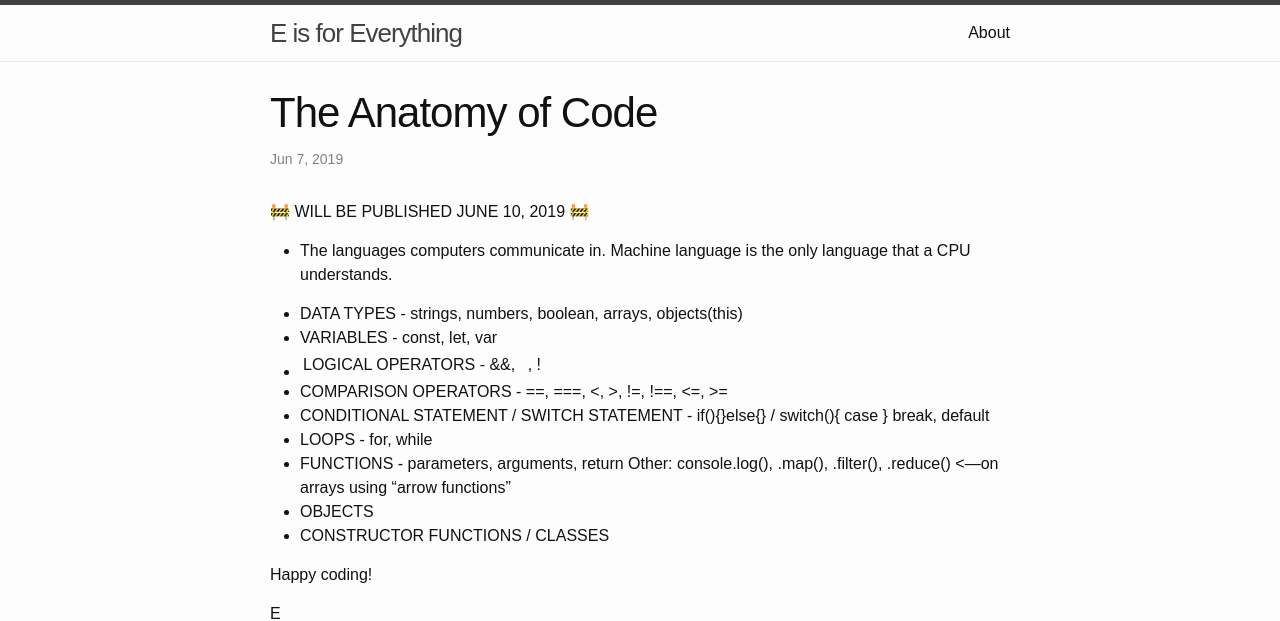
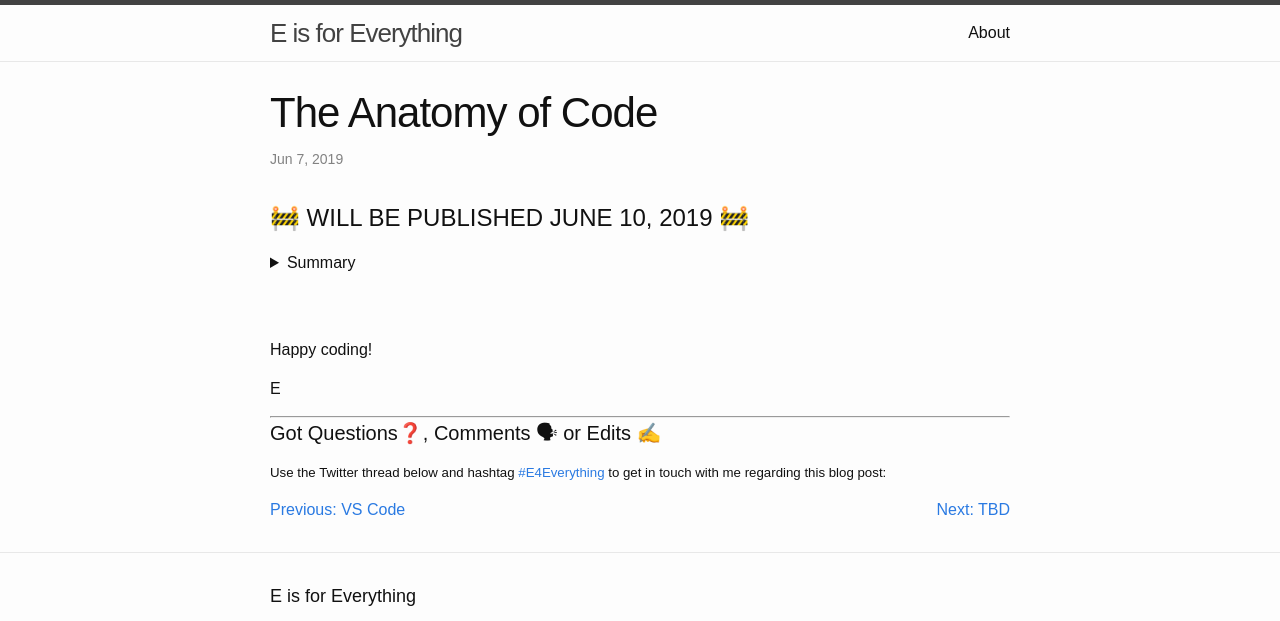
Before and after one commit to emilyannemoses/blog, a Jekyll site: the page built from _posts/2019-06-07-code-anatomy.md, in a window 1280 px wide, cut to the strip 0-621 px from the top of the page. Built offline with Jekyll 4.4.1, drawn with Linux system fonts in a browser that asks for light colours.

Commit message:
under construction

```diff
--- a/_posts/2019-06-07-code-anatomy.md
+++ b/_posts/2019-06-07-code-anatomy.md
@@ -3,11 +3,15 @@ layout: post
 title:  "The Anatomy of Code"
 ---
 
+<h1>
 🚧 WILL BE PUBLISHED JUNE 10, 2019 🚧
+</h1>
 
-- The languages computers communicate in.
-Machine language is the only language that a CPU understands.
-
+<details>
+    <summary>Summary</summary>
+    <br>
+    <strike>The languages computers communicate in.</strike>
+    <strike>Machine language is the only language that a CPU understands.</strike>
 - DATA TYPES - strings, numbers, boolean, arrays, objects(this)
 - VARIABLES - const, let, var
 - LOGICAL OPERATORS - &&, ||, !
@@ -18,6 +22,10 @@ Machine language is the only language that a CPU understands.
 Other: console.log(), .map(), .filter(), .reduce() <—on arrays using “arrow functions”
 - OBJECTS
 - CONSTRUCTOR FUNCTIONS / CLASSES
+    <br><br>
+    </details>
+
+<br><br>
 
 Happy coding!
 
```
